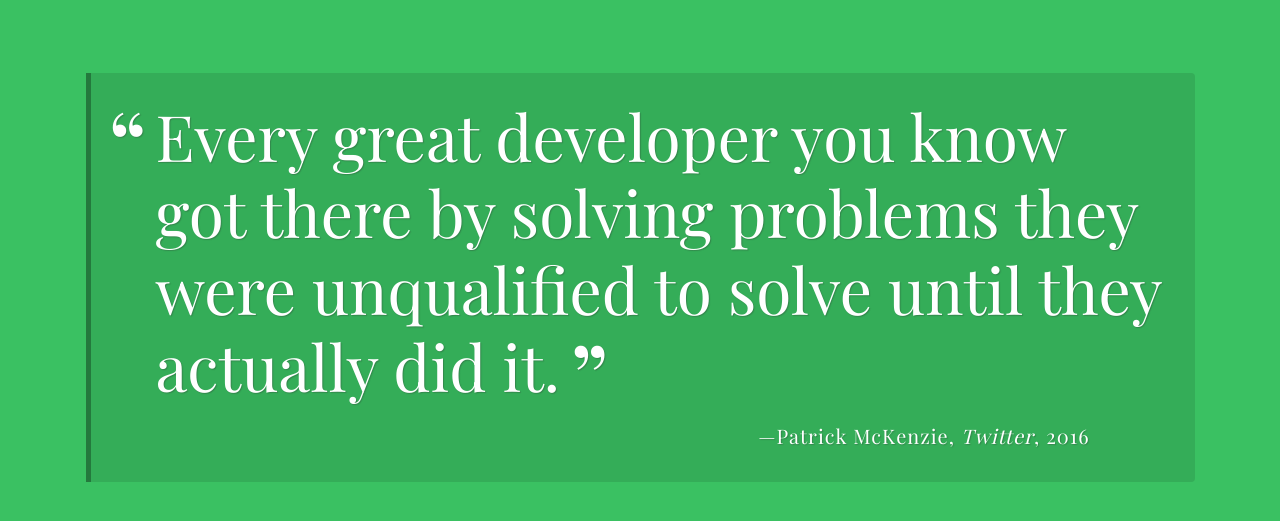
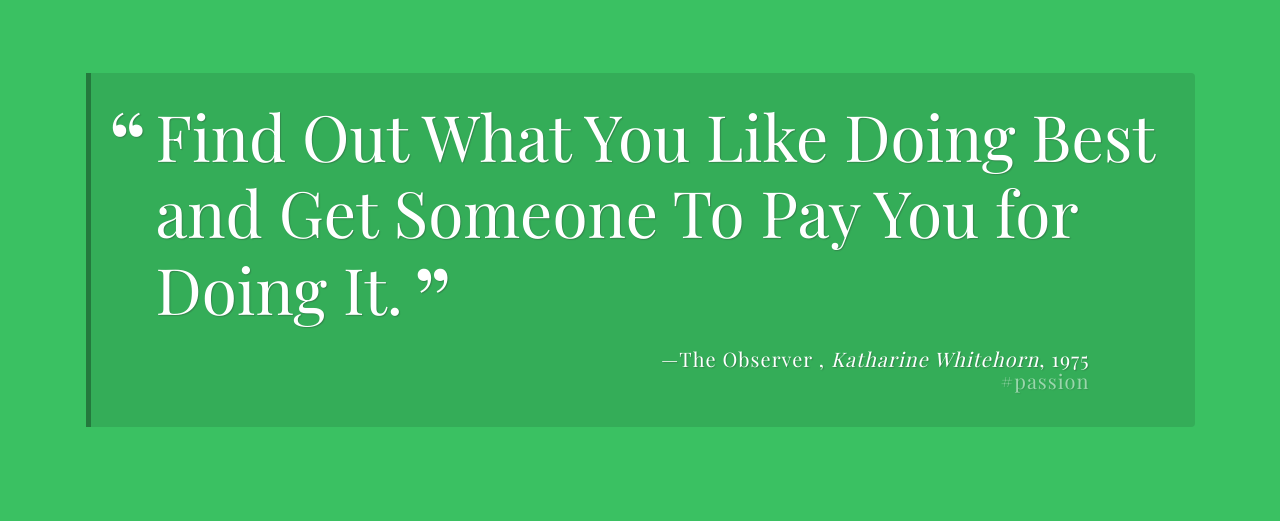
Before and after one commit to skoms/Random-Quote-Generator, a plain HTML site: page index.html in a window 1280 px wide. Shown: the part 147-668 px from the top of the page. Drawn offline with nearby package versions, Linux system fonts and the light colour scheme; a web font is replaced by a local one.

Commit message:
Finishing off the project with some basic Styling and commenting

```diff
--- a/css/styles.css
+++ b/css/styles.css
@@ -115,6 +115,10 @@ h1 {
   font-style: normal;
 }
 
+.tags {
+  opacity: 0.5;
+}
+
 @media (min-width: 768px) {
   body {
     padding: 25px;
--- a/index.html
+++ b/index.html
@@ -16,8 +16,7 @@
 
     <div class="container">
       <div id="quote-box" class="quote-box">
-        <p class="quote">Every great developer you know got there by solving problems they were unqualified to solve until they actually did it.</p>
-        <p class="source">Patrick McKenzie<span class="citation">Twitter</span><span class="year">2016</span></p>
+
       </div>
     </div>
 
--- a/js/script.js
+++ b/js/script.js
@@ -1,17 +1,15 @@
 /******************************************
 Treehouse FSJS Techdegree:
-project 1 - A Random Quote Generator
+project 1 - A Random Quote Generator, by Andreas Myklebust Skomsøy
 ******************************************/
 
-// For assistance:
-  // Check the "Project Resources" section of the project instructions
-  // Reach out in your Slack community - https://treehouse-fsjs-102.slack.com/app_redirect?channel=chit-chat
-
-/***
- * `quotes` array
-***/
-
-// A quotes array of Quote Objects, that has the properties: quote, source, citation, year and tags
+// The 'quotes' is:
+// An array of Quote Objects, that has the properties:
+// quote - The quote itself
+// source - The source of which the quote came from
+// citation - From where the quote was published or used, be that a movie, book or article
+// year - The year of origin or as citated
+// tags - Hash-tags to to make the Random Quote Generator more 'hip', or give it an extra 'pop'
 const quotes = [
   {
       quote: 'Our Deepest Fear Is Not That We Are Inadequate. Our Deepest Fear Is That We Are Powerful Beyond Measure.',
@@ -82,35 +80,49 @@ const quotes = [
       citation: 'Princeton Alumni Weekly, Article Title: Toshiko Takaezu',
       year: 1982,
       tags: [ '#inspirational', '#passion', '#dreams' ]
-  },
+  }
 ];
 
-/***
- * `getRandomQuote` function
-***/
 
+// The 'getRandomQuote' is:
 // An Arrow-Function that creates a random number depending on the lenght of the
 // Object Array: quotes, and returns one of those quotes using the generated number as index
 const getRandomQuote = () => {
     const randNum = Math.floor( Math.random() * quotes.length );
     return quotes[randNum];
-}
+};
 
-/***
- * `printQuote` function
-***/
 
+// The 'printQuote' is:
+// An Arrow-Function that creates the final html string we need to project it on to the browser
+// using conditional statements to only print certain parts if the dependancies are in place
+// and returning the final string
 const printQuote = () => {
     const randomQuote = getRandomQuote();
     let html = `
-        <p class="quote" ></p>
-        <p class="source" ></p>
+        <p class="quote" >${randomQuote.quote}</p>
+        <p class="source" >${randomQuote.source}
     `;
-}
+    if ( randomQuote.citation ) {
+        html += `<span class="citation">${randomQuote.citation}</span>`;
+    }
+    if ( randomQuote.year ) {
+        html += `<span class="year">${randomQuote.year}</span>`;
+    }
+    if ( randomQuote.tags ) {
+        html += `<br><span class="tags">${randomQuote.tags.join(' ')}</span>`;
+    }
+    html +=`</p>`;
+    document.getElementById('quote-box').innerHTML = html;
+};
 
-/***
- * click event listener for the print quote button
- * DO NOT CHANGE THE CODE BELOW!!
-***/
+
+// I removed the initial quote (in HTML) that came with the code,
+// and put in this to initialize it with one of my own quotes
+printQuote();
+
+
+// Click Event Listener for the button, calling on the printQuote function
+// Please do not edit this code, thank you.
 
 document.getElementById('load-quote').addEventListener("click", printQuote, false);
```
